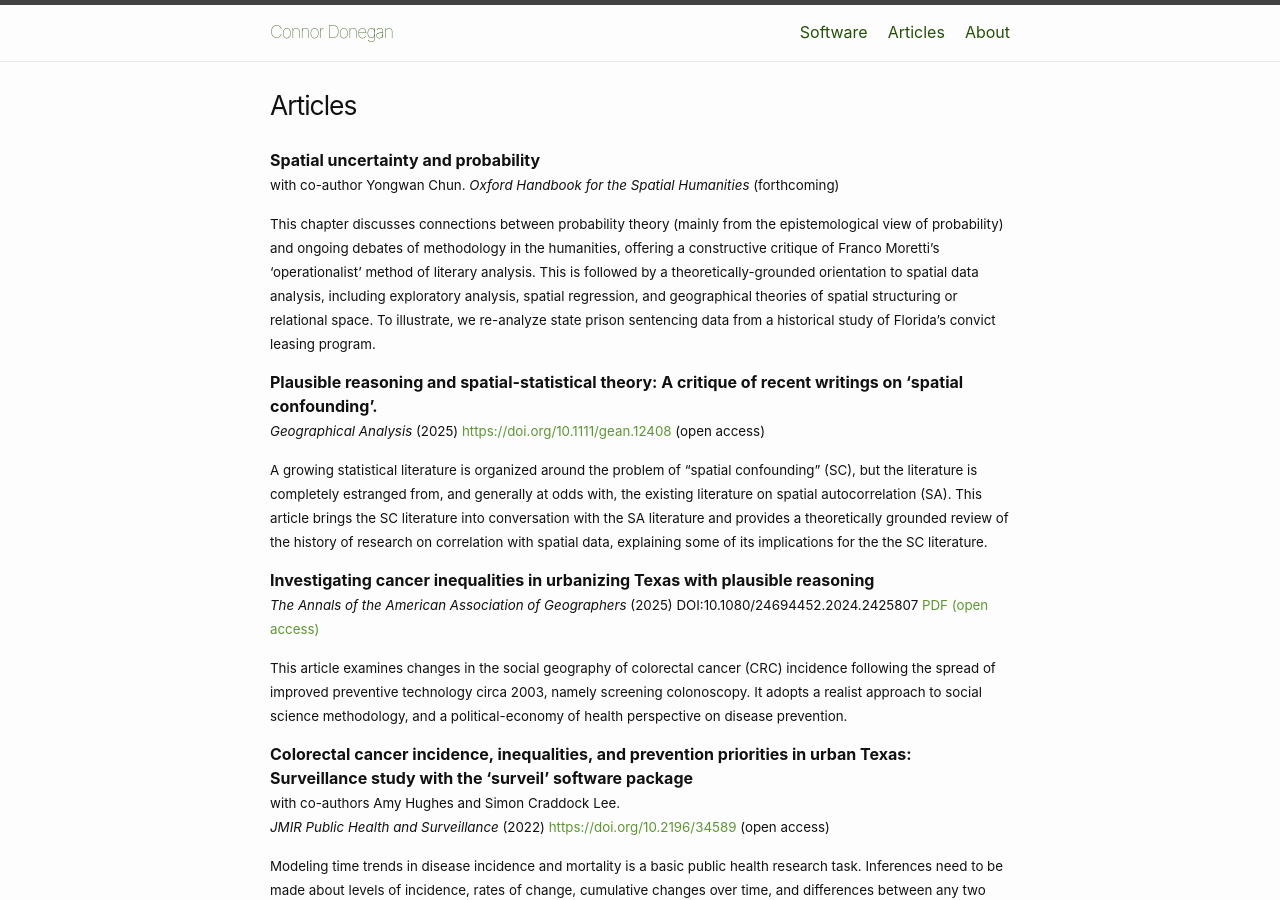
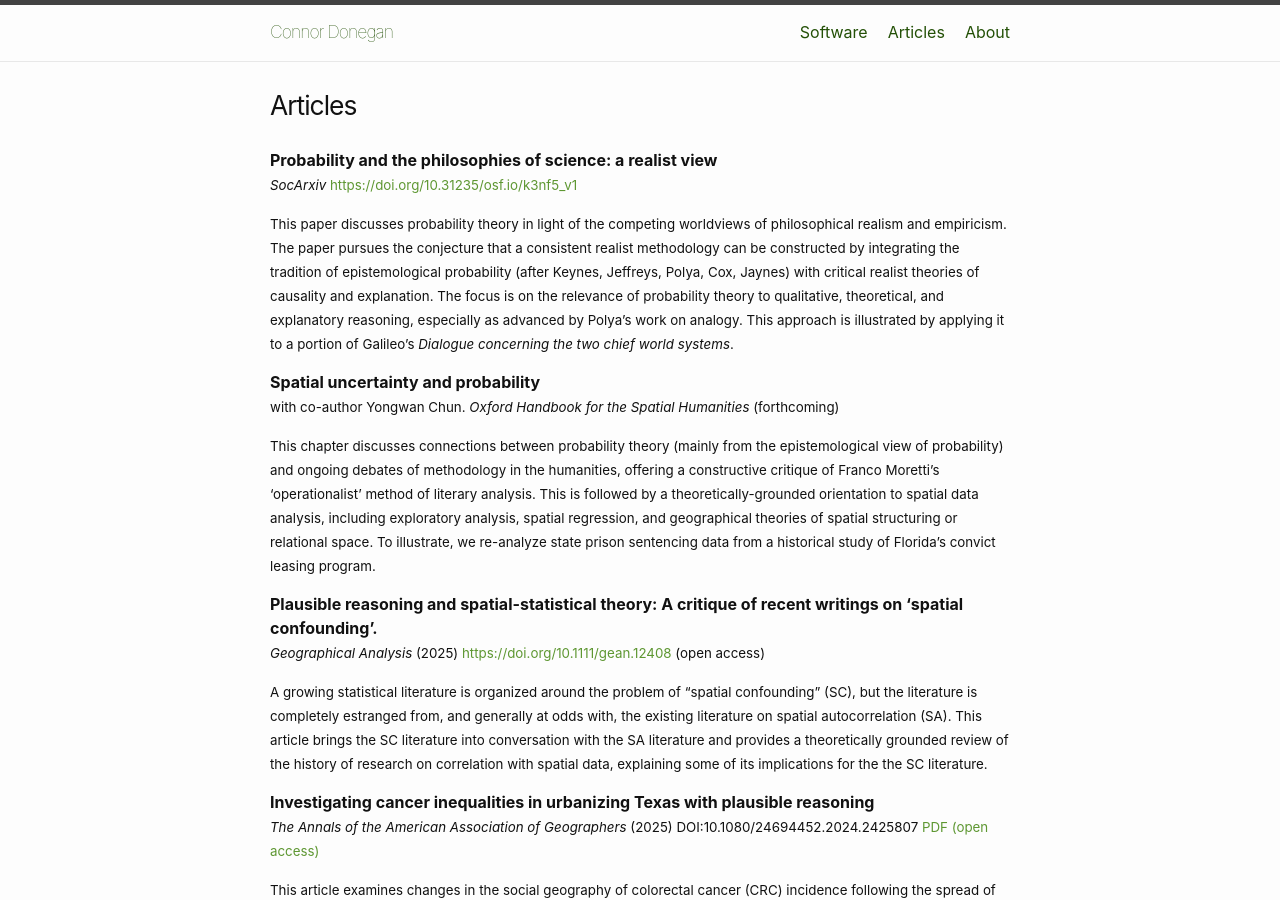
Before and after one commit to ConnorDonegan/connordonegan.github.io, a Jekyll site: the page built from articles.markdown, in a window 1280 px wide and 900 px high. Built offline with Jekyll 4.4.1, drawn with Linux system fonts in a browser that asks for light colours.

Commit message:
add 'Probability and philosophies of science' paper

```diff
--- a/articles.markdown
+++ b/articles.markdown
@@ -3,6 +3,12 @@ layout: page
 title: Articles
 permalink: /articles/
 ---
+
+<b style="color:Charcoal;">Probability and the philosophies of science: a realist view</b> <br/>
+<small> <em>SocArxiv</em> <a href="https://doi.org/10.31235/osf.io/k3nf5_v1"> https://doi.org/10.31235/osf.io/k3nf5_v1</a>
+
+<small> This paper discusses probability theory in light of the competing worldviews of philosophical realism and empiricism. The paper pursues the conjecture that a consistent realist methodology can be constructed by integrating the tradition of epistemological probability (after Keynes, Jeffreys, Polya, Cox, Jaynes) with critical realist theories of causality and explanation. The focus is on the relevance of probability theory to qualitative, theoretical, and explanatory reasoning, especially as advanced by Polya's work on analogy. This approach is illustrated by applying it to a portion of Galileo's <em>Dialogue concerning the two chief world systems</em>.
+
 
 <b style="color:Charcoal;">Spatial uncertainty and probability</b> <br/>
 <small>with co-author Yongwan Chun. <em> Oxford Handbook for the Spatial Humanities </em> (forthcoming)
```
Also changed, not shown: Gemfile.lock.
